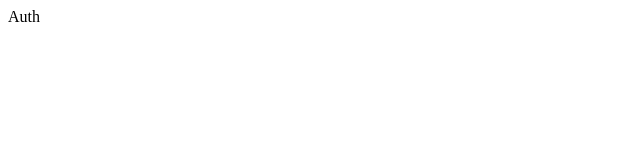
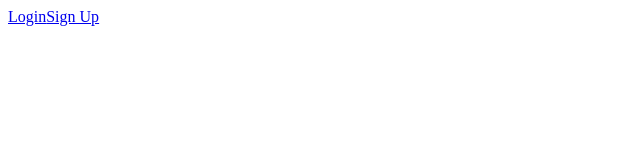
Before and after one commit to hokonoDev/hokono, a React (Create React App) app: page /auth in a window 1280 px wide. Shown: the top 160 px of the page, without its empty margins (0-640 px from the left). Built offline with nearby package versions, Linux system fonts and the light colour scheme.

Commit message:
Auth routes && basic forms

```diff
--- a/src/components/Auth.js
+++ b/src/components/Auth.js
@@ -1,10 +1,18 @@
 import React from 'react';
+import { BrowserRouter as Router, Route } from 'react-router-dom';
+import Login from './Auth/Login';
+import Signup from './Auth/Signup';
+import AuthNav from './Auth/AuthNav';
 
-const Auth = () => {
+const Auth = (props) => {
   return (
-    <div>
-    Auth
-    </div>
+    <Router>
+      <div>
+        <AuthNav {...props} />
+        <Route path={`${props.match.path}/login`} component={Login}/>
+        <Route path={`${props.match.path}/signup`} component={Signup}/>
+      </div>
+    </Router>
   );
 }
 
--- /dev/null
+++ b/src/components/Auth/AuthNav.js
@@ -0,0 +1,9 @@
+import React from 'react';
+import { Link } from 'react-router-dom';
+
+export default (props) => (
+  <div>
+    <Link to={`${props.match.path}/login`}>Login</Link>
+    <Link to={`${props.match.path}/signup`}>Sign Up</Link>
+  </div>
+);
--- /dev/null
+++ b/src/components/Auth/Login.js
@@ -0,0 +1,17 @@
+import React from 'react';
+
+export default () => (
+  <div>
+    Login
+    <form>
+      <input
+        type="text"
+        placeholder="Username"
+      />
+      <input
+        type="password"
+        placeholder="Password"
+      />
+    </form>
+  </div>
+);
--- /dev/null
+++ b/src/components/Auth/Signup.js
@@ -0,0 +1,21 @@
+import React from 'react';
+
+export default () => (
+  <div>
+    Sign Up
+    <form>
+      <input
+        type="text"
+        placeholder="Username"
+      />
+      <input
+        type="password"
+        placeholder="Password"
+      />
+      <input
+        type="password"
+        placeholder="Re-enter Password"
+      />
+    </form>
+  </div>
+);
```
